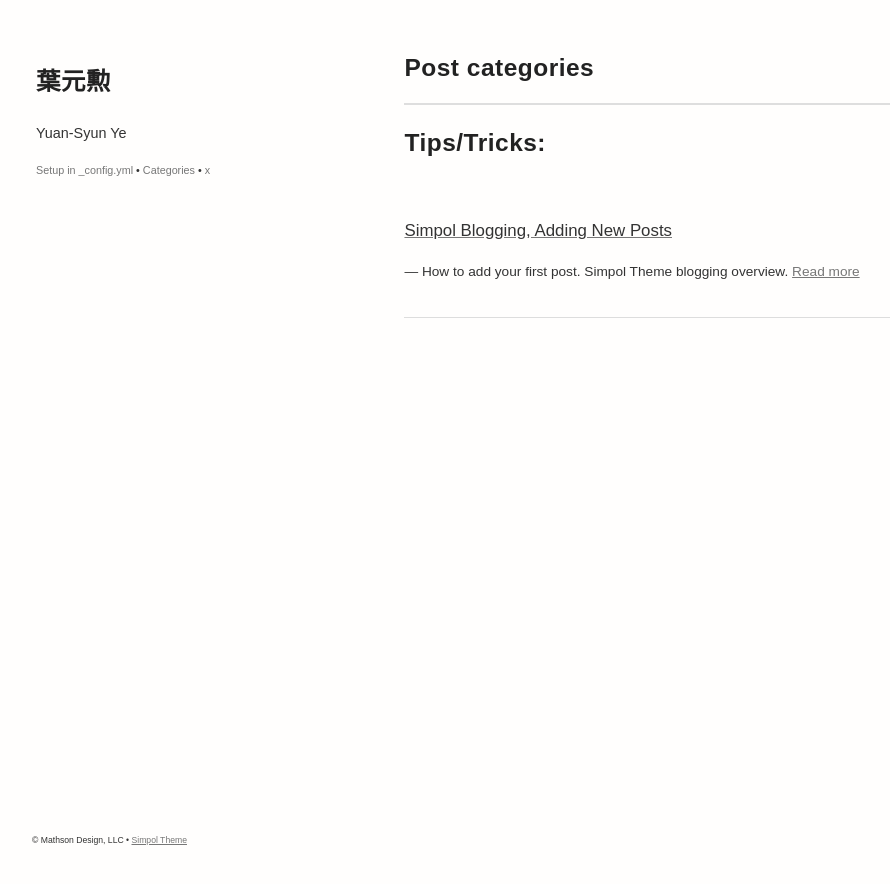
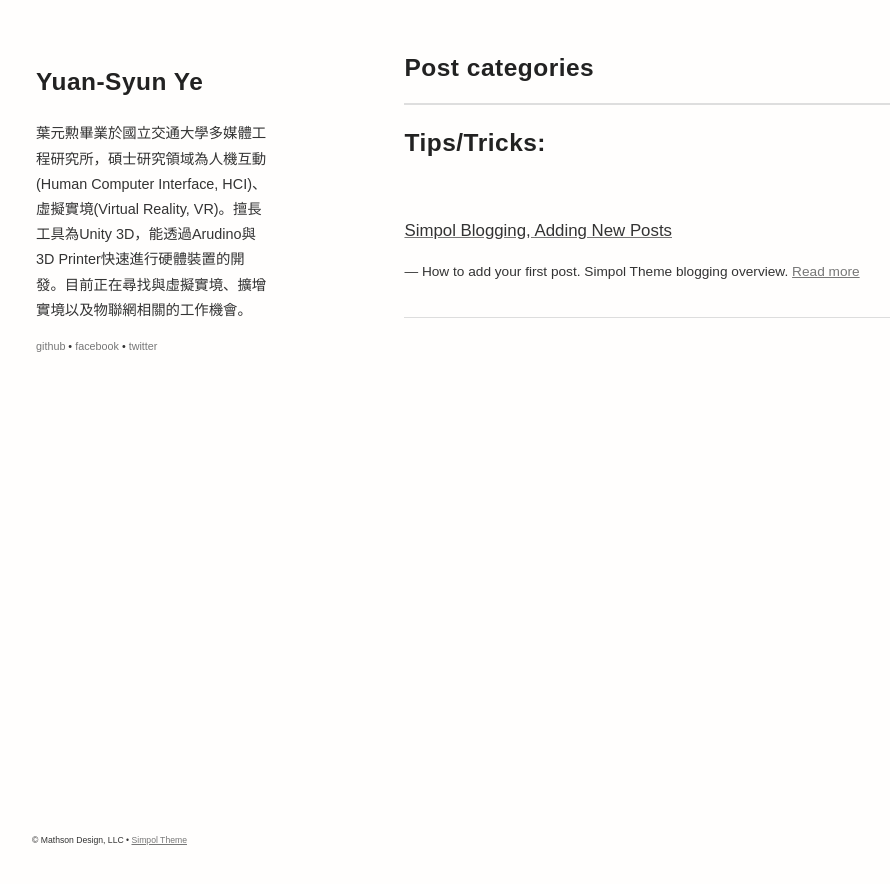
Before and after one commit to YuanSyun/yuansyun.github.io, a Jekyll site: the page built from categories.html, in a window 1280 px wide. Shown: the top 884 px of the page, without its empty margins (8-898 px from the left). Built offline with Jekyll 4.4.1, drawn with Linux system fonts in a browser that asks for light colours; some of the changed lines change nothing that is shown.

Commit message:
modify link

```diff
--- a/_config.yml
+++ b/_config.yml
@@ -3,8 +3,8 @@
   # When filling this file in, below, be sure to DELETE the "#" comments - example, greeting should look like - greeting: Hello, I'm Simpol.
 
 #content for nav.html
-title: 葉元勲
-subtitle: Yuan-Syun Ye
+title: Yuan-Syun Ye
+subtitle: 葉元勲畢業於國立交通大學多媒體工程研究所，碩士研究領域為人機互動(Human Computer Interface, HCI)、虛擬實境(Virtual Reality, VR)。擅長工具為Unity 3D，能透過Arudino與3D Printer快速進行硬體裝置的開發。目前正在尋找與虛擬實境、擴增實境以及物聯網相關的工作機會。
 
 #content for index.html
   #Add your own info, deleting the comments "#". This data automatically writes to the Index page's mini, about section.
@@ -16,24 +16,24 @@ subgreeting_two: #SUBGREETING_TWO_GOES_HERE
 # Again: after inputting your content, you may need to stop and restart jekyll server for changes to take effect.
 
 #content for nav.html (shown on desktop) navigation links
-nav_link_one_name: #NAV_NAME_GOES_HERE
-nav_link_one_link: #NAV_LINK_GOES_HERE
+nav_link_one_name: github
+nav_link_one_link: "https://github.com/yuansyun"
 
-nav_link_two_name: Categories
-nav_link_two_link: "/categories"
+nav_link_two_name: facebook
+nav_link_two_link: "https://www.facebook.com/YuanSyun/"
 
-nav_link_three_name: #NAV_NAME_GOES_HERE
-nav_link_three_link: #NAV_LINK_GOES_HERE
+nav_link_three_name: twitter
+nav_link_three_link: "https://twitter.com/yuansyun"
 
 #content for footer.html (shown on mobile) footer navigation links
-footer_link_one_name: #FOOTER_NAME_GOES_HERE
-footer_link_one_link: #FOOTER_LINK_GOES_HERE
+footer_link_one_name: github
+footer_link_one_link: "https://github.com/yuansyun"
 
-footer_link_two_name: Categories
-footer_link_two_link: "/categories"
+footer_link_two_name: facebook
+footer_link_two_link: "https://www.facebook.com/YuanSyun/"
 
-footer_link_three_name: #FOOTER_NAME_GOES_HERE
-footer_link_three_link: #FOOTER_LINK_GOES_HERE
+footer_link_three_name: twitter
+footer_link_three_link: "https://twitter.com/yuansyun"
 
 baseurl: ""
 google_tracking_id: #deletme-Google Analytics Tracking ID- UA-XXXXXXXX-X
```
